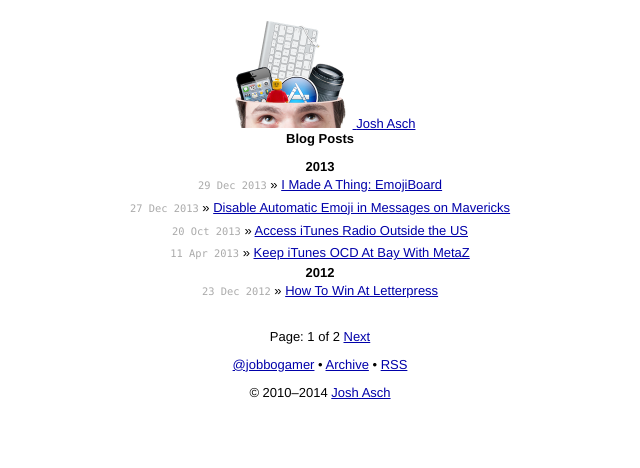
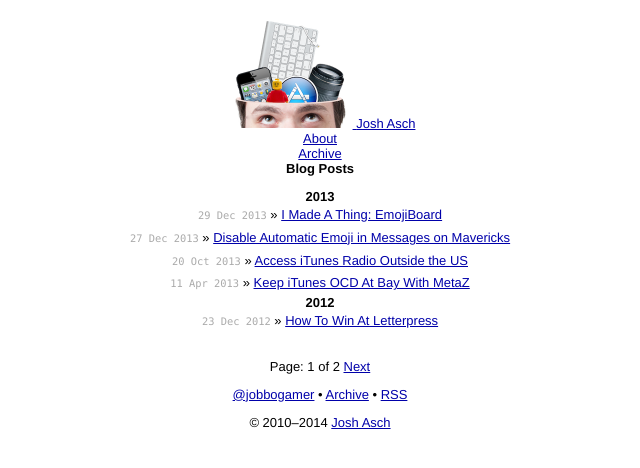
Before and after one commit to jobbogamer/jobbogamer.github.io, a Jekyll site: the page built from index.html, in a window 1280 px wide. Shown: the top 468 px of the page, without its empty margins (320-960 px from the left). Built offline with Jekyll 4.4.1, drawn with Linux system fonts in a browser that asks for light colours; Markdown is read by kramdown in place of the engine named in the settings; the list of posts is cut into pages by our own code.

Commit message:
Add navigation

```diff
--- a/_config.yml
+++ b/_config.yml
@@ -1,6 +1,7 @@
 name: Josh Asch
 author: Josh Asch
 description: "The random ramblings of Josh Asch, a Computer Science student from the UK."
+url: "http://josh-asch.net"
 
 twitter_handle: jobbogamer
 
--- a/_layouts/default.html
+++ b/_layouts/default.html
@@ -30,6 +30,13 @@
 						{% if page.url == '/index.html' %}<h1 id="site-name">{{ site.name }}</h1>{% else %}<span id="site-name">{{ site.name }}</span>{% endif %}
 					</a>
 				</div><!-- #masthead -->
+
+				<div id="navigation">
+					<ul>
+						<li><a href="{{ site.url }}/about">About</a></li>
+						<li><a href="{{ site.url }}/archive">Archive</a></li>
+					</ul>
+				</div><!-- #navigation -->
 			</div><!-- #header -->
 
 			<div id="content">
```
